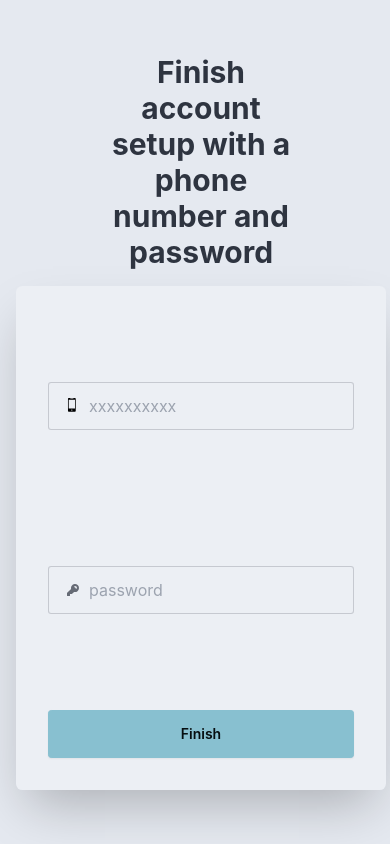
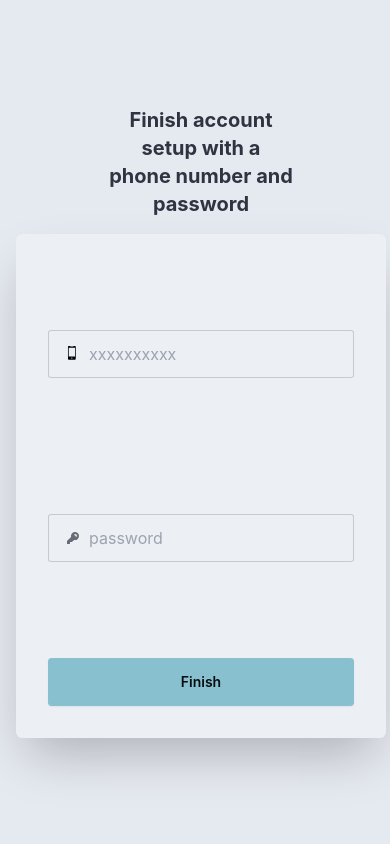
Before and after one commit to cgroane/suggestify, a React (Create React App) app: page /finish in a window 390 px wide. Built offline with nearby package versions, Linux system fonts and the light colour scheme; no server answers.

Commit message:
make text look better on smaller screen

```diff
--- a/src/pages/FinishSetUp.tsx
+++ b/src/pages/FinishSetUp.tsx
@@ -66,7 +66,7 @@ const Password = ({
     <div className="hero min-h-screen bg-base-200">
     <div className="hero-content flex-col lg:flex-row-reverse">
       <div className="text-center lg:text-left">
-        <h4 className="text-3xl w-1/2 font-bold mx-auto">Finish account setup with a phone number and password</h4>
+        <h4 className="text-xl md:text-3xl w-1/2 font-bold mx-auto">Finish account setup with a phone number and password</h4>
       </div>
       <div className="card shrink-0 w-full max-w-sm shadow-2xl bg-base-100">
         <form className="card-body">
```
